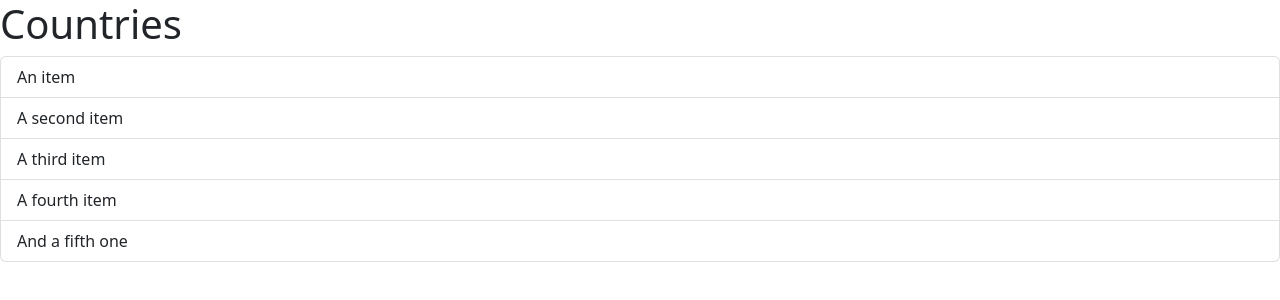
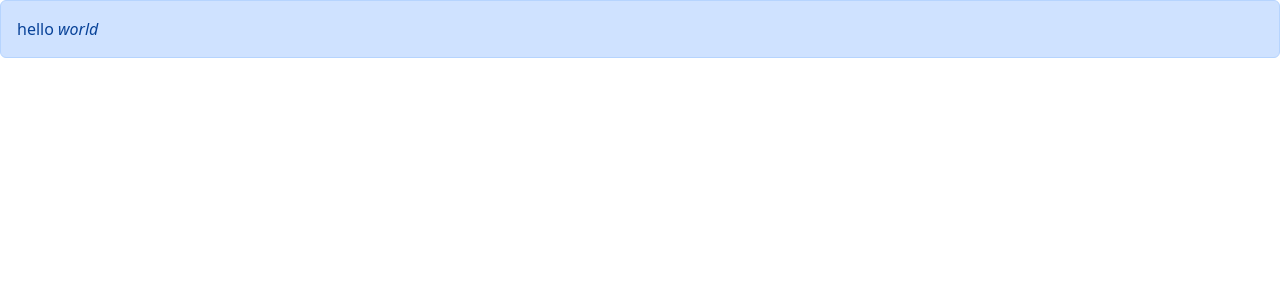
Before and after one commit to Karanfullstack/react-plus-typescript-1, a React (Vite) app: page / in a window 1280 px wide. Shown: the top 300 px of the page. Built offline with nearby package versions, Linux system fonts and the light colour scheme.

Commit message:
passing children props

```diff
--- a/src/App.tsx
+++ b/src/App.tsx
@@ -1,17 +1,11 @@
-import ListGroup from "./components/ListGroup";
+import Alert from "./components/Alert";
 
 function App() {
-	const items = [
-		"An item",
-		"A second item",
-		"A third item",
-		"A fourth item",
-		"And a fifth one",
-	];
-const onSelectItem	= (item: string) => console.log(item);
 	return (
 		<div className="App">
-			<ListGroup items={items} heading="Countries" onSelectItem={onSelectItem} />
+			<Alert>
+				hello <em>world</em>
+			</Alert>
 		</div>
 	);
 }
--- /dev/null
+++ b/src/components/Alert.tsx
@@ -0,0 +1,8 @@
+import React, { ReactNode } from "react";
+
+interface AlertProps {
+	children: ReactNode;
+}
+export default function Alert({ children }: AlertProps) {
+	return <div className="alert alert-primary">{children}</div>;
+}
```
